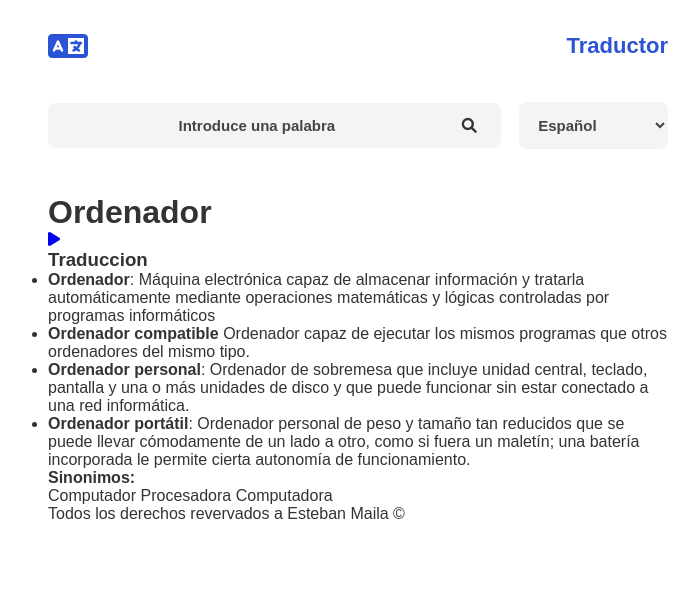
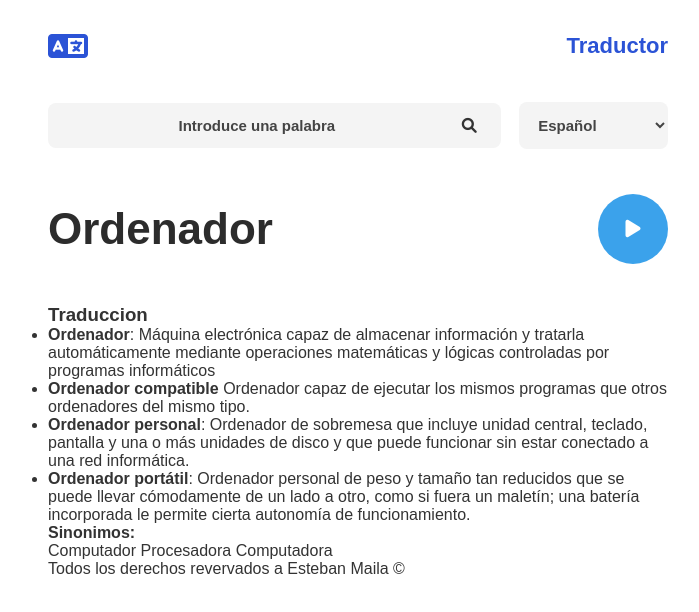
Before and after one commit to Esteban-Maila/Taller-2.2, a plain HTML site: page index.html in a window 1280 px wide. Shown: the whole page, without its empty margins (282-981 px from the left). Drawn offline with Linux system fonts and the light colour scheme.

Commit message:
Estilos CSS para titulo de la palabra y boton circular de reproduccion

```diff
--- a/style.css
+++ b/style.css
@@ -97,3 +97,35 @@ body {
     color: #444444;
     cursor: pointer;
 }
+
+.layout__word {
+    display: flex;
+    flex-direction: row;
+    justify-content: space-between;
+    align-items: center;
+    margin-bottom: 4rem;
+}
+
+.word__title {
+    font-size: 4.4rem;
+    font-weight: 900;
+    color: #2C2C2C;
+}
+
+.word__btn {
+    display: flex;
+    justify-content: center;
+    align-items: center;
+    width: 7rem;
+    height: 7rem;
+    background-color: #3BA2EB;
+    color: #FFFFFF;
+    border-radius: 100%;
+    text-decoration: none;
+    font-size: 2rem;
+    transition: all 300ms ease;
+}
+
+.word__btn:hover {
+    background-color: #2B53D6;
+}
```
